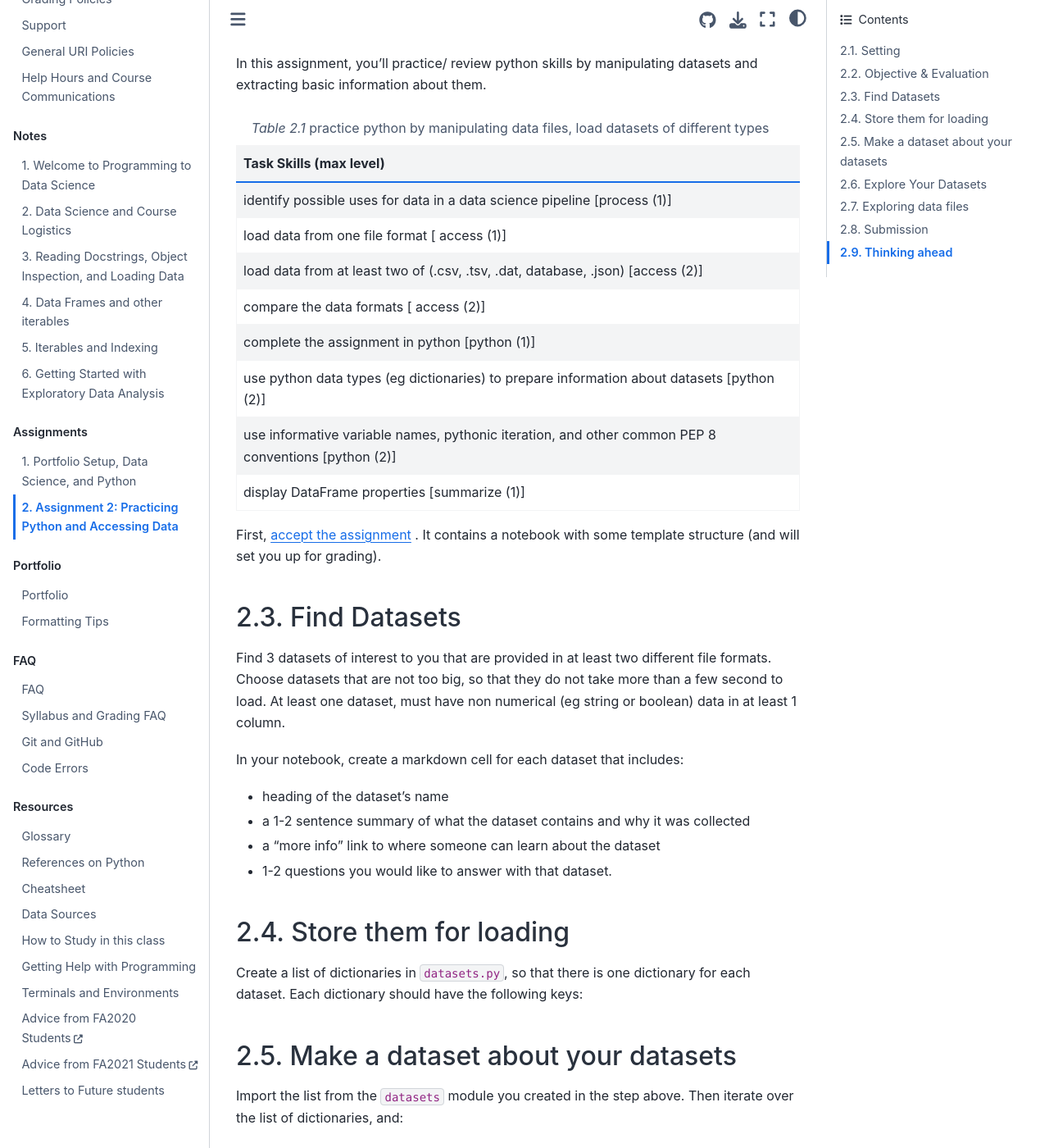
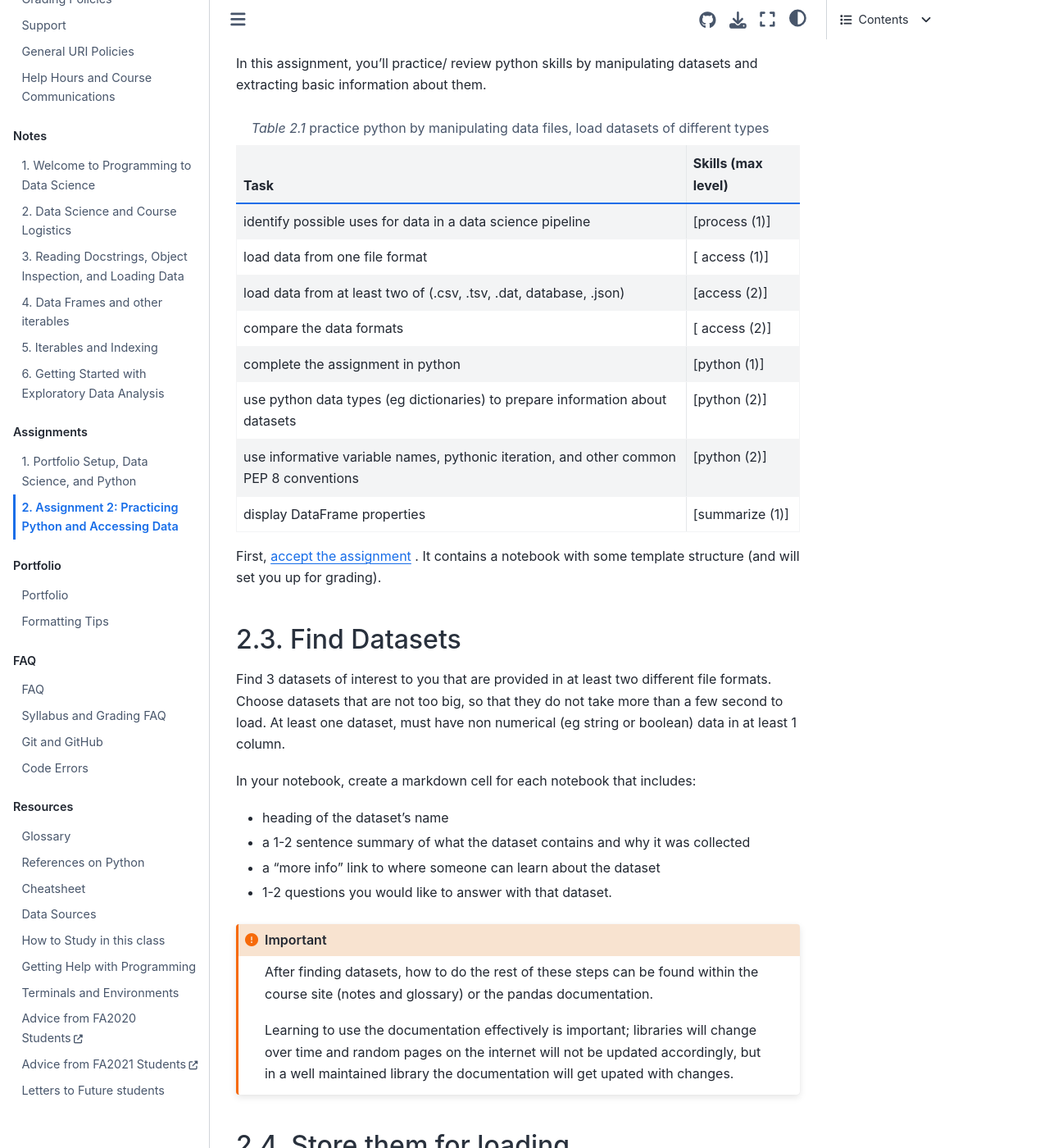
Before and after one commit to rhodyprog4ds/BrownFall22, a Jupyter Book: the page built from assignments/02-python-access.md, in a window 1280 px wide and 1400 px high, scrolled down 621 px. Shown: the whole window at 82% size. Built offline with Jupyter Book 1.0.4 settings and Sphinx 7.4.7 and the Sphinx Book theme 1.1.4, drawn with Linux system fonts in a browser that asks for light colours; pages that are not in the unit, such as notebooks, are missing from menus; some of the changed text lies outside the part shown.

Commit message:
Revert "fix typo, closes #9"
This reverts commit 67dd566c09f20eded4569f9149878730151dc9f0.

`````diff
--- a/assignments/02-python-access.md
+++ b/assignments/02-python-access.md
@@ -30,23 +30,23 @@
 :header-rows: 1
 
 * - Task
-    Skills (max level)
+  - Skills (max level)
 * - identify possible uses for data in a data science pipeline
-    [process (1)]
+  - [process (1)]
 * - load data from one file format
-    [ access (1)]
+  - [ access (1)]
 * - load data from at least two of  (.csv, .tsv, .dat, database, .json)
-    [access (2)]
+  - [access (2)]
 * - compare the data formats
-    [ access (2)]
+  - [ access (2)]
 * - complete the assignment in python
-    [python (1)]
+  - [python (1)]
 * - use python data types (eg dictionaries) to prepare information about datasets
-    [python (2)]
+  - [python (2)]
 * - use informative variable names, pythonic iteration, and other common PEP 8 conventions
-    [python (2)]
+  - [python (2)]
 * - display DataFrame properties
-    [summarize (1)]
+  - [summarize (1)]
 ```
 
 
@@ -58,39 +58,56 @@
 
 Find 3 datasets of interest to you that are provided in at least two different file formats. Choose datasets that are not too big, so that they do not take more than a few second to load. At least one dataset, must have non numerical (eg string or boolean) data in at least 1 column.
 
-In your notebook, create a markdown cell for each dataset that includes:
+In your notebook, create a markdown cell for each notebook that includes:
 - heading of the dataset's name
 - a 1-2 sentence summary of what the dataset contains and why it was collected
 - a "more info" link to where someone can learn about the dataset
 - 1-2 questions you would like to answer with that dataset.
+
+```{important}
+After finding datasets, how to do the rest of these steps can be found within the course site (notes and glossary) or the pandas documentation.
+
+Learning to use the documentation effectively is important; libraries will change over time and random pages on the internet will not be updated accordingly, but in a well maintained library the documentation will get upated with changes.
+
+```
+
 
 ## Store them for loading
 
 Create a list of dictionaries in `datasets.py`, so that there is one dictionary for each dataset. Each dictionary should have the following keys:
 
 ```{list-table} Meta Data Description of the dictionary to create
-:header-rows:0
+:header-rows: 0
 
-*- `url`
+* - `url`
   - with the url
 * - `short_name`
   - a short name
 * - `load_function`
   - (the actual function handle) what function should be used to load the data into a `pandas.DataFrame`.
-
 ```
 
 ## Make a dataset about your datasets
 
+````{margin}
+```{note}
+The term iterate is defined in the site glossary.
+```
+
+```{hint}
+[DataFrame objects have many input/output methods](https://pandas.pydata.org/docs/reference/io.html) beyond the read methods that we have seen so far, including methods to save a DataFrame to your computer's hard drive. Saving it to your computer makes a local (not on the internet) copy.
+```
+````
 Import the list from the `datasets` module you created in the step above.
-Then iterate over the list of dictionaries, and:
+Then {term}`iterate` over the list of dictionaries, and:
 
-1. save it to a local csv using the short name you provided for the dataset as the file name, without writing the index column to the file.
+1. load each dataset from the url
+1. save the dataset to a local csv using the short name you provided for the dataset as the file name, without writing the index column to the file.
 1. record attributes about the dataset as in the table below in a list of lists or dictionary
 1. Use that to create a DataFrame with columns that match the rows of the following table.
 
 ```{list-table} Meta Data Description of the DataFrame to build
-:header-rows:0
+:header-rows: 0
 
 * - name
   - a short name for the dataset
@@ -106,21 +123,28 @@
 
 ## Explore Your Datasets
 
+
+```{hint}
+Notice that I refer to loading the datasets in two different ways, once from a URL, once from  a relative path. What does that mean about the way that you can store it for use while you iterate?
+```
+
+
+
 For one dataset that includes nonnumerical data:
-- read it in from your local csv using a relative path
+- load it in from your local csv using a relative path
 - display the heading and the last 4 rows
 - make a numpy array of only the numerical data and save it to a new variable (select these programmatically)
 - was the format that the data was provided in a good format? why or why not?
 
 
 For any other dataset:
-- read it in from your local csv using a relative path
+- load it in from your local csv using a relative path
 - display the heading with the first three rows
 - display the datatype for each column
 - Are there any variables where pandas may have read in the data as a datatype that's not what you expect (eg a numerical column mistaken for strings)? If so, investigate and try to figure out why.
 
 For the third dataset:
-- read it in from your local csv using a relative path
+- load it in from your local csv using a relative path
 - display the first 3 multiples of 3 rows (eg 3,6,9) of the data for two columns of your choice
 
 ## Exploring data files
`````
Also changed, not shown: other parts of assignments/02-python-access.md (+1 -1 lines).
